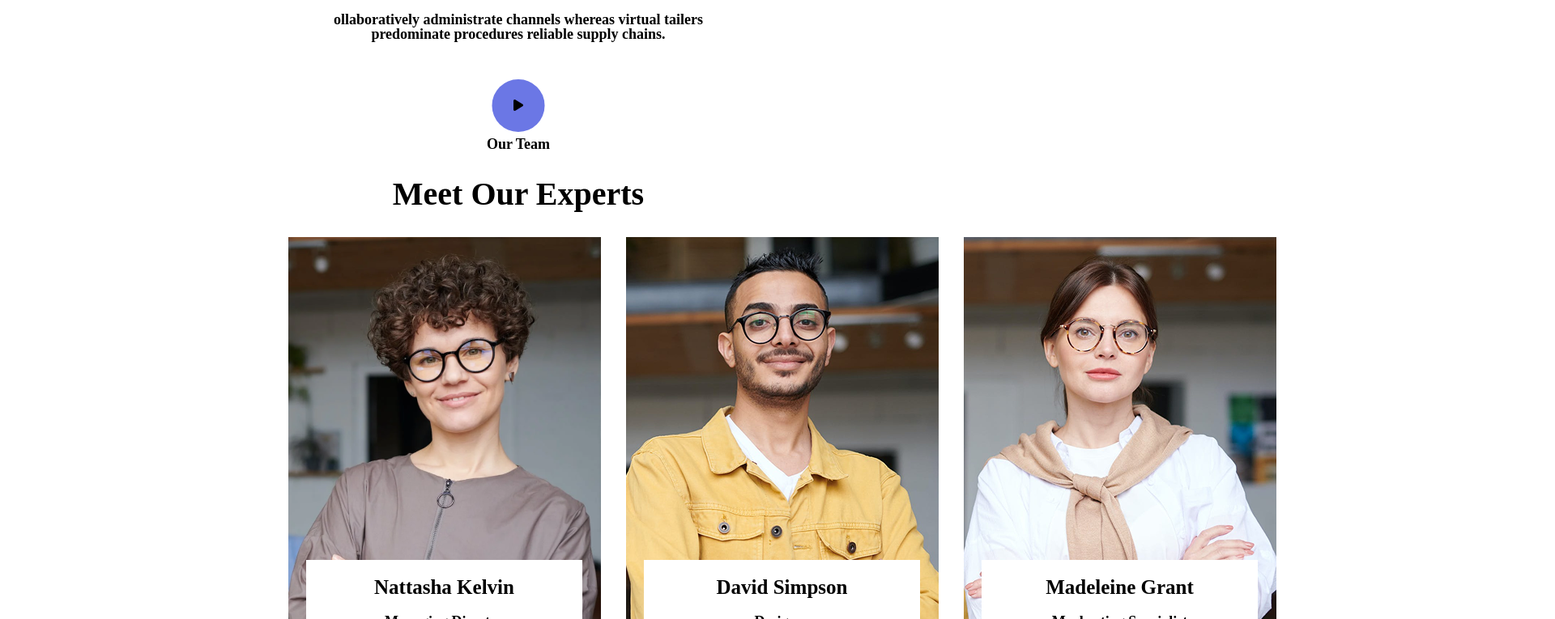
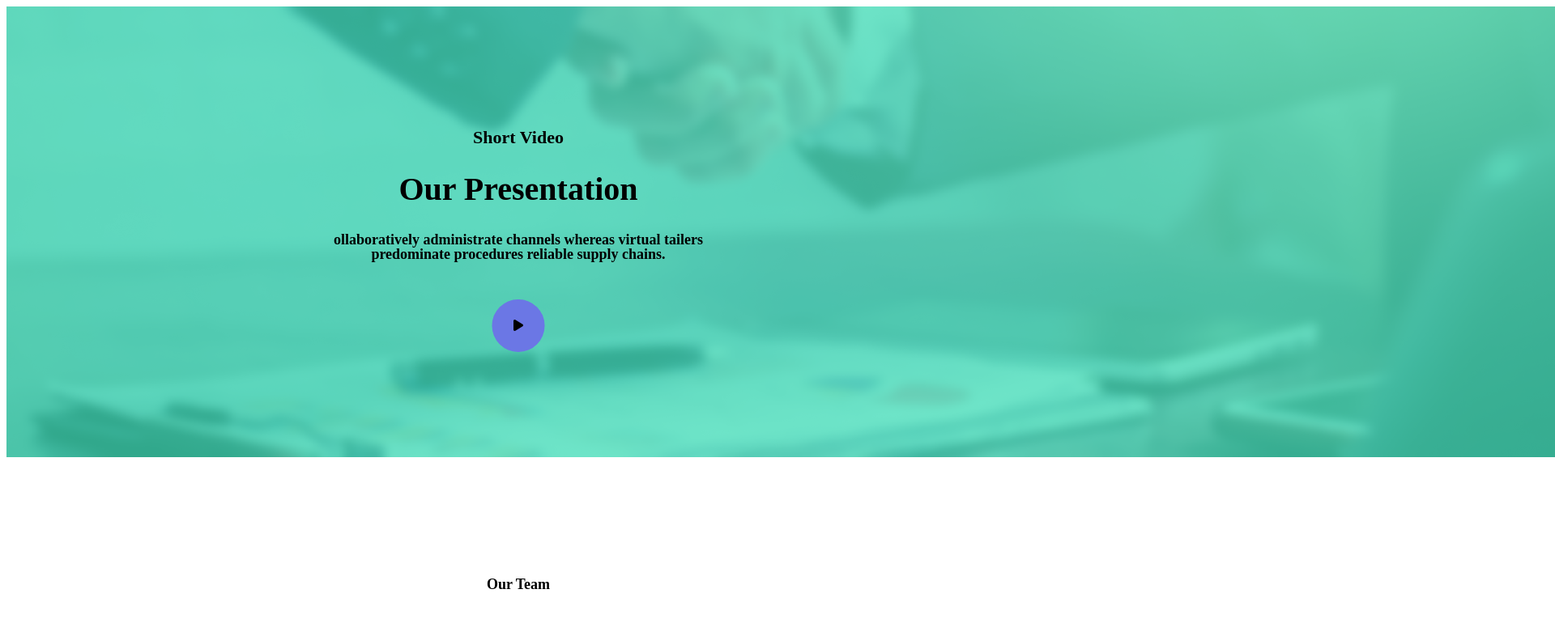
Before and after one commit to giorgimdivani777/homework-6, a plain HTML site: page index.html in a window 1280 px wide. Shown: the part 680-1445 px from the top of the page at 81% size, 1920 px wide, since content can reach past the window. Drawn offline with Linux system fonts and the light colour scheme; the site is published under a folder, as on GitHub Pages, so addresses that start at the root find nothing.

Commit message:
Update index.html

```diff
--- a/index.html
+++ b/index.html
@@ -140,7 +140,7 @@
 <section>
 
 <div class="position">
-    <img src="/img/Mask group (3).png" alt="">
+    <img src="img/Mask group (3).png" alt="">
 
 
   <div class="diver">
```
